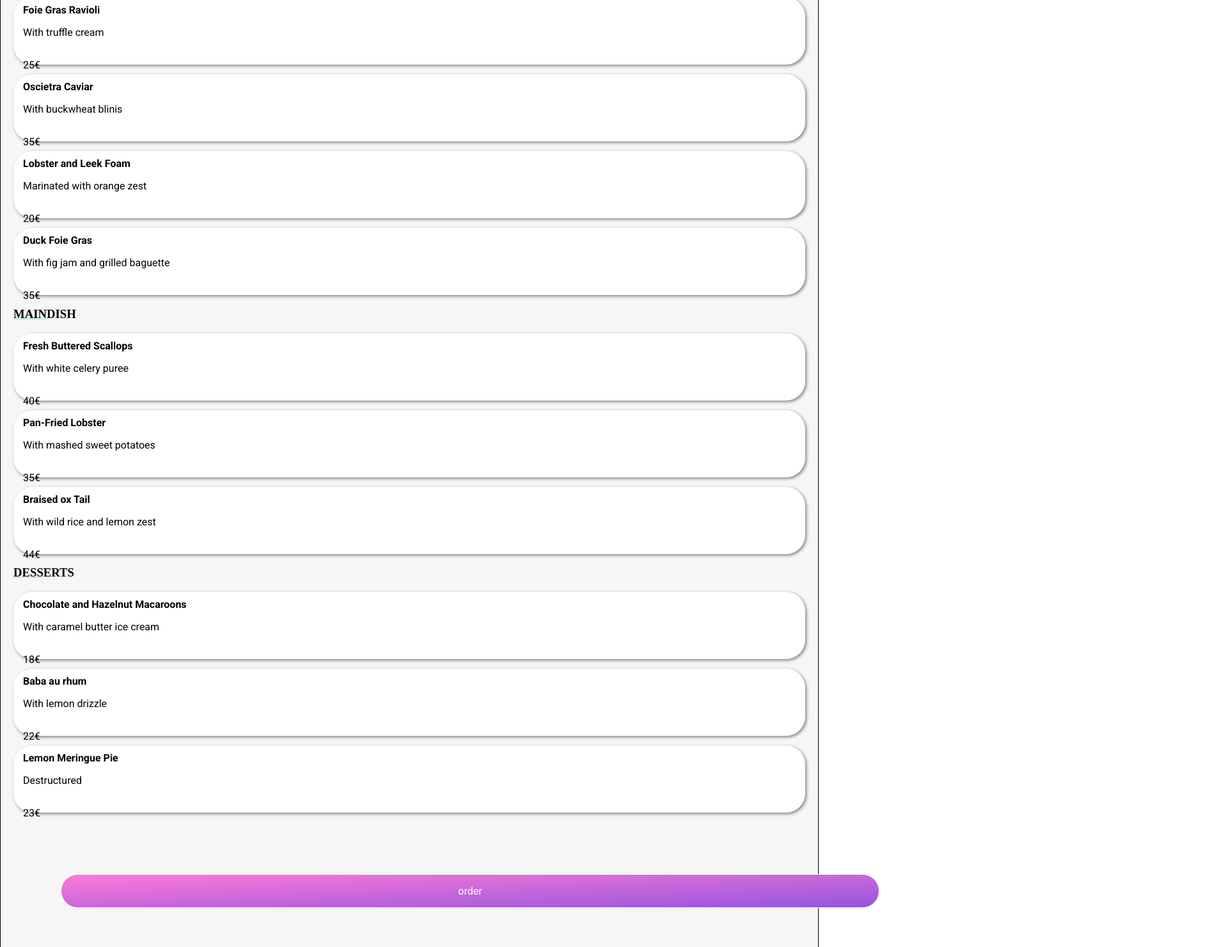
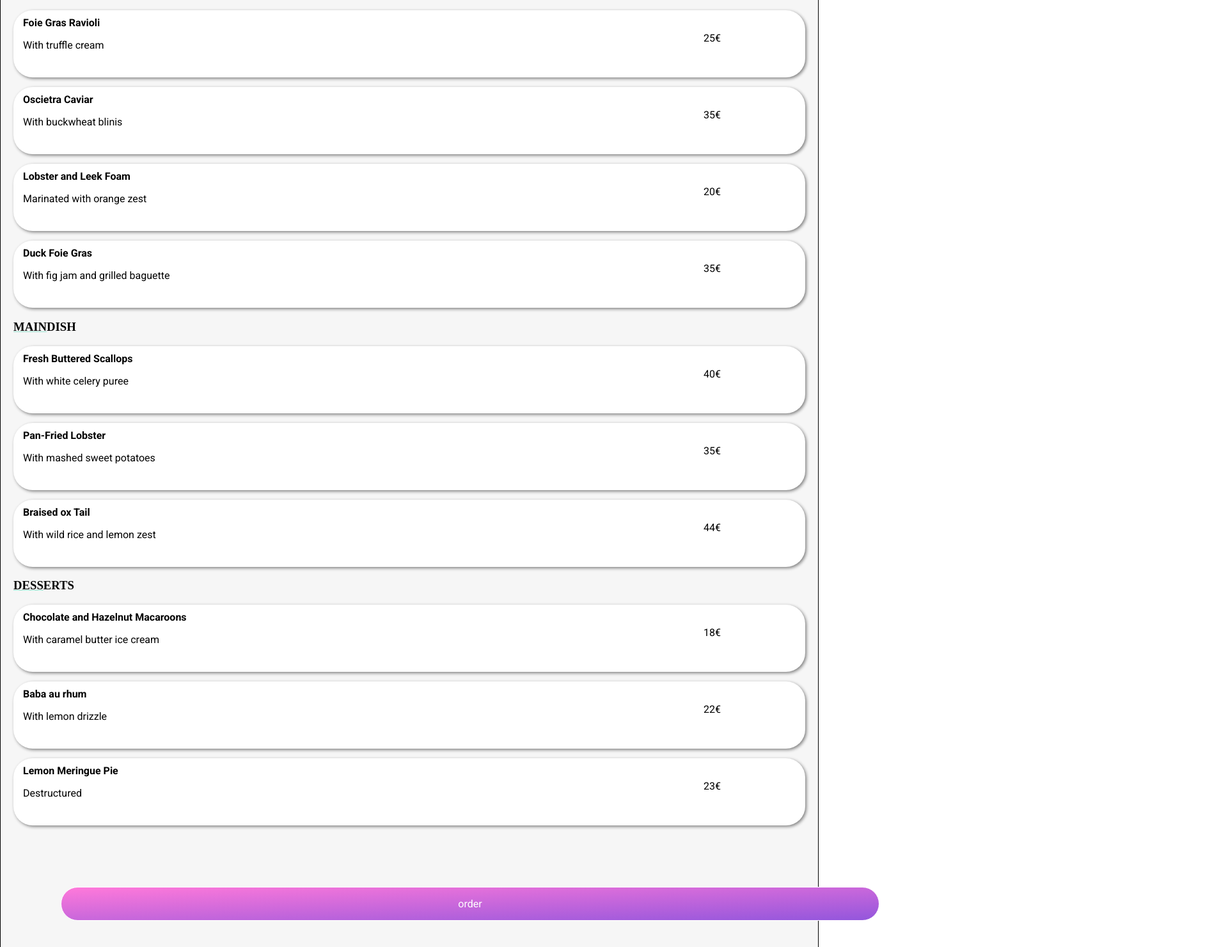
Before and after one commit to Rappson/ohmyfood, a website: page Menu/enchanted.html in a window 1280 px wide. Shown: the part 456-1936 px from the top of the page at 64% size, 1920 px wide, since content can reach past the window. Drawn offline with Linux system fonts and the light colour scheme; a web font is replaced by a local one.

Commit message:
mise en place du style sur les autres menus

```diff
--- a/Menu/enchanted.html
+++ b/Menu/enchanted.html
@@ -36,8 +36,7 @@
 
 	<!--Photo de présentation du restaurant-->
 	<figure class="presentation_picture">
-		<img src="../images/restaurants/enchanted.jpg" alt="Présentation visuel du restaurant"
-			style="width: 280px; height: 280px;">
+		<img src="../images/restaurants/enchanted.jpg" alt="Présentation visuel du restaurant">
 	</figure>
 
 	<main>
@@ -56,26 +55,26 @@
 
 				<div class="choice choice_entree">
 					<h4>Foie Gras Ravioli</h4>
-					<p>With truffle cream</p>
-					<p>25€</p>
+					<p class="main_paragraph">With truffle cream</p>
+					<p class="price">25€</p>
 				</div>
 
 				<div class="choice choice_entree">
 					<h4>Oscietra Caviar</h4>
-					<p>With buckwheat blinis</p>
-					<p>35€</p>
+					<p class="main_paragraph">With buckwheat blinis</p>
+					<p class="price">35€</p>
 				</div>
 
 				<div class="choice choice_entree">
 					<h4>Lobster and Leek Foam</h4>
-					<p>Marinated with orange zest</p>
-					<p>20€</p>
+					<p class="main_paragraph">Marinated with orange zest</p>
+					<p class="price">20€</p>
 				</div>
 
 				<div class="choice choice_entree">
 					<h4>Duck Foie Gras</h4>
-					<p>With fig jam and grilled baguette</p>
-					<p>35€</p>
+					<p class="main_paragraph">With fig jam and grilled baguette</p>
+					<p class="price">35€</p>
 				</div>
 			</section>
 			<!--MAIN DISH-->
@@ -84,19 +83,19 @@
 
 				<div class="choice choice_main_dish">
 					<h4>Fresh Buttered Scallops</h4>
-					<p>With white celery puree</p>
-					<p>40€</p>
+					<p class="main_paragraph">With white celery puree</p>
+					<p class="price">40€</p>
 				</div>
 
 				<div class="choice choice_main_dish">
 					<h4>Pan-Fried Lobster</h4>
-					<p>With mashed sweet potatoes</p>
-					<p>35€</p>
+					<p class="main_paragraph">With mashed sweet potatoes</p>
+					<p class="price">35€</p>
 				</div>
 				<div class="choice choice_main_dish">
 					<h4>Braised ox Tail</h4>
-					<p>With wild rice and lemon zest</p>
-					<p>44€</p>
+					<p class="main_paragraph">With wild rice and lemon zest</p>
+					<p class="price">44€</p>
 				</div>
 			</section>
 			<!--DESSERT-->
@@ -105,20 +104,20 @@
 
 				<div class="choice choice_dessert">
 					<h4>Chocolate and Hazelnut Macaroons</h4>
-					<p>With caramel butter ice cream</p>
-					<p>18€</p>
+					<p class="main_paragraph">With caramel butter ice cream</p>
+					<p class="price">18€</p>
 				</div>
 
 				<div class="choice choice_dessert">
 					<h4>Baba au rhum</h4>
-					<p>With lemon drizzle</p>
-					<p>22€</p>
+					<p class="main_paragraph">With lemon drizzle</p>
+					<p class="price">22€</p>
 				</div>
 
 				<div class="choice choice_dessert">
 					<h4>Lemon Meringue Pie</h4>
-					<p>Destructured</p>
-					<p>23€</p>
+					<p class="main_paragraph">Destructured</p>
+					<p class="price">23€</p>
 				</div>
 			</section>
 		</article>
```
Also changed, not shown: Menu/bastille.html (+18 -18 lines), Menu/gourmand.html (+18 -18 lines).
